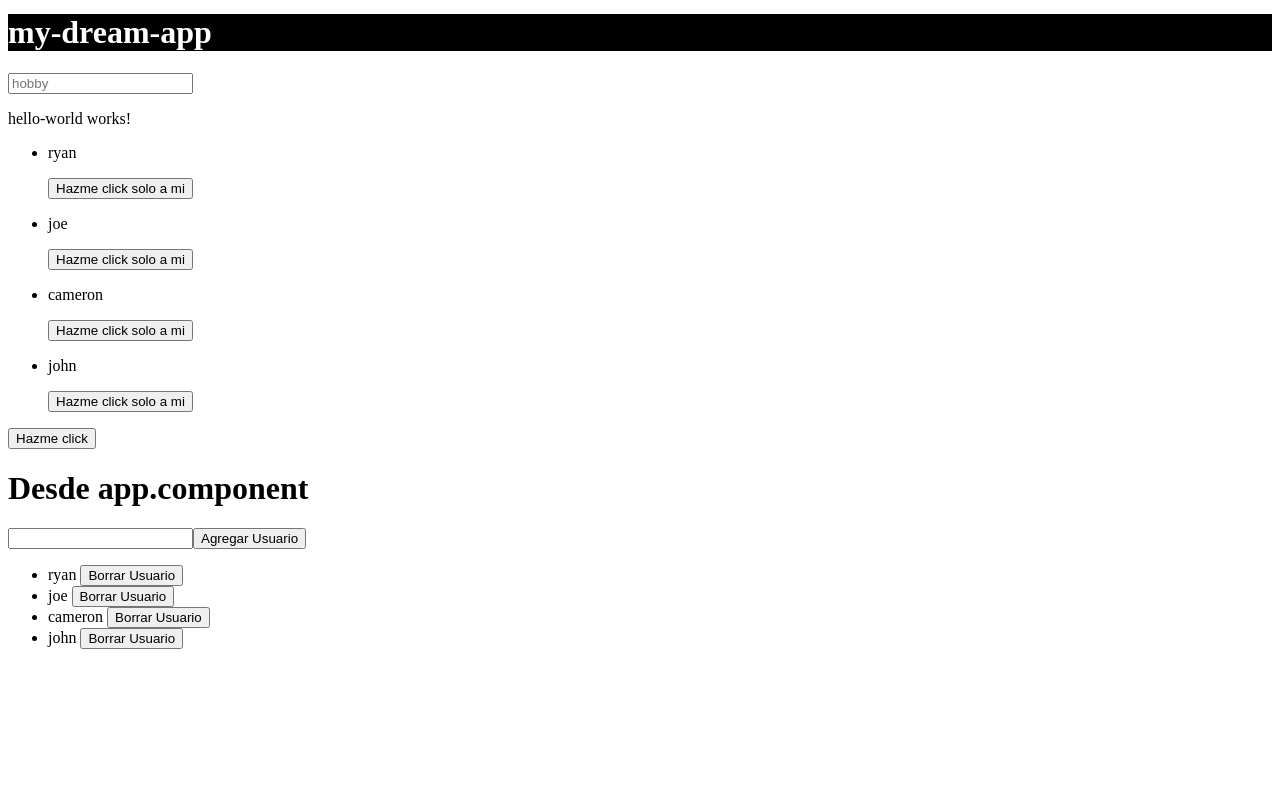
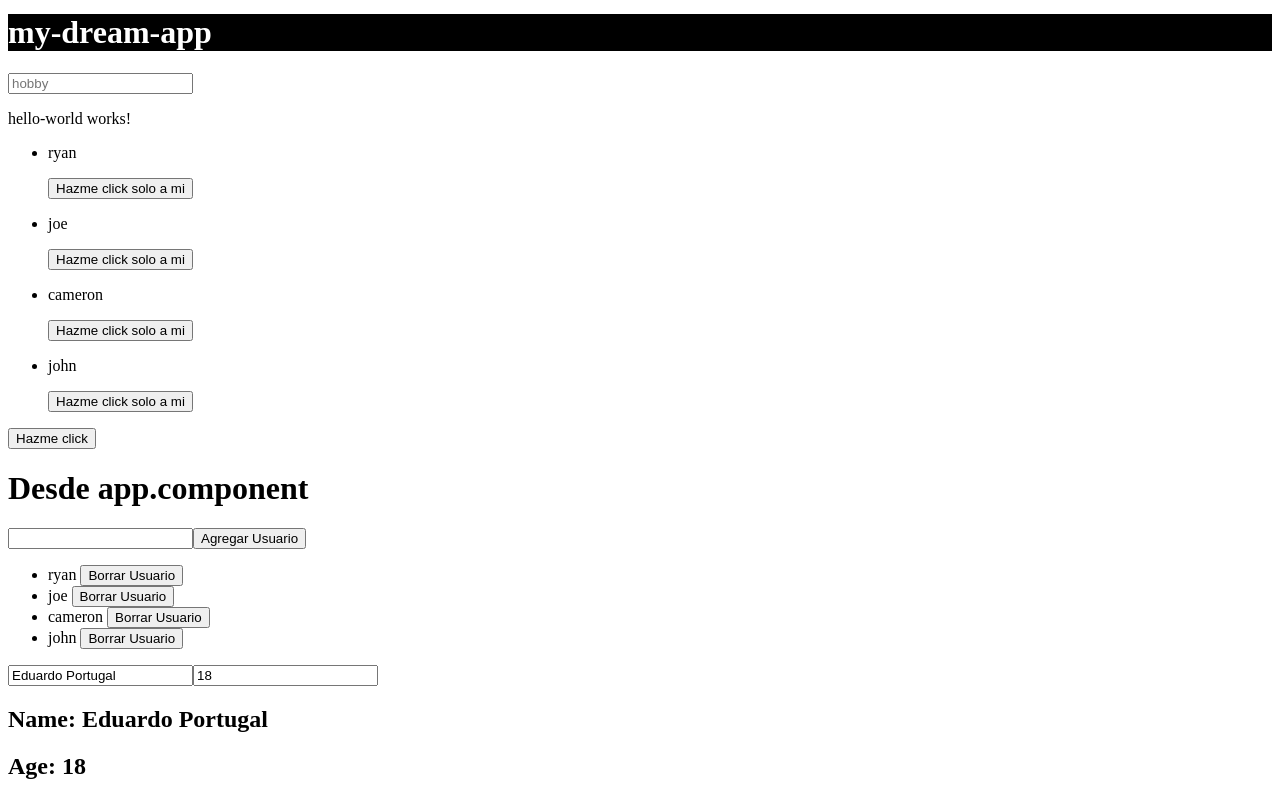
Before and after one commit to Eduardo-P/Git-de-Sesiones-Angular, an Angular app in the folder my-dream-app/: page / in a window 1280 px wide. Shown: the part 261-1061 px from the top of the page. Before the commit the page ends 926 px from the top, so only its background shows below. Built offline with nearby package versions, Linux system fonts and the light colour scheme.

Commit message:
Haciendo DataBinding con datos del formulario, para los campos nombre (name) y edad (age)

```diff
--- a/my-dream-app/src/app/app.component.html
+++ b/my-dream-app/src/app/app.component.html
@@ -45,3 +45,12 @@
     {{ user }} <button (click)="deleteUser(user)">Borrar Usuario</button>
   </li>
 </ul>
+
+<div>
+  <form>
+    <input typr="text" name="name" [(ngModel)]="name">
+    <input typr="text" name="age" [(ngModel)]="age">
+  </form>
+  <h2>Name: {{ name }}</h2>
+  <h2>Age: {{ age }}</h2>
+</div>
--- a/my-dream-app/src/app/app.component.ts
+++ b/my-dream-app/src/app/app.component.ts
@@ -6,10 +6,12 @@
   styleUrls: ['./app.component.css']
 })
 export class AppComponent {
+  name : string = "Eduardo Sebastian Stephan";
+  age : number = 18;
   users = ['ryan','joe','cameron','john'];
   activated = false;
   title = 'my-dream-app';
-  name : string;
+  //name : string;
   email; // : string;
   webpage : string;
   hobbies : string[];
--- a/my-dream-app/src/app/app.module.ts
+++ b/my-dream-app/src/app/app.module.ts
@@ -4,6 +4,7 @@
 import { AppComponent } from './app.component';
 import { HelloWorldComponent } from './hello-world/hello-world.component';
 import { UserComponent } from './user/user.component';
+import { FormsModule } from '@angular/forms'
 
 @NgModule({
   declarations: [
@@ -12,7 +13,8 @@
     UserComponent
   ],
   imports: [
-    BrowserModule
+    BrowserModule,
+    FormsModule,
   ],
   providers: [],
   bootstrap: [AppComponent]
```
